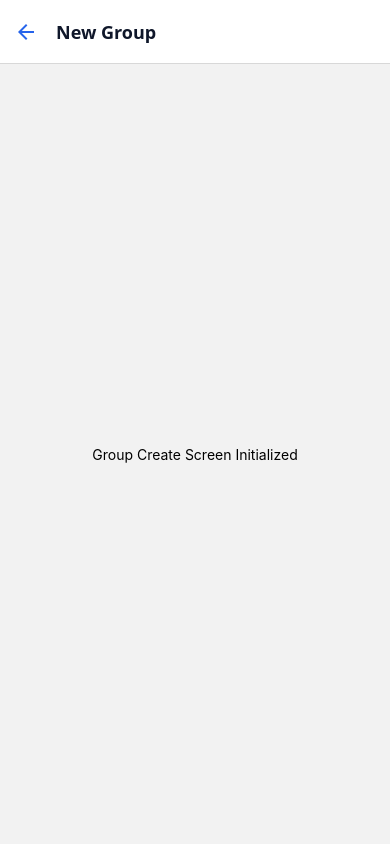
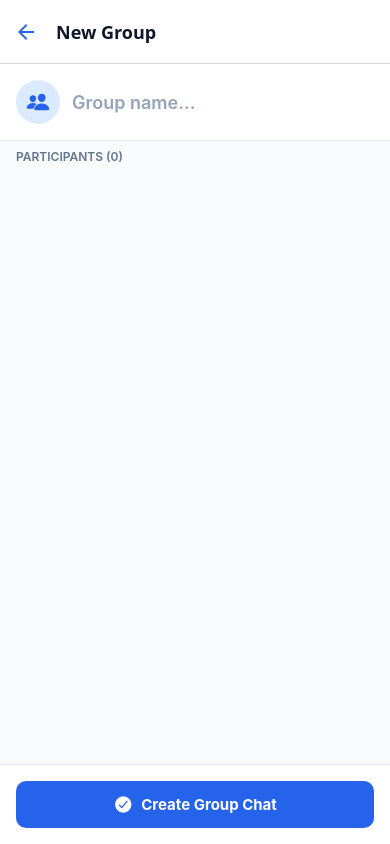
Before and after one commit to YogyeBerry/Chat-app-AD-project, a React Native app: screen /GroupCreate in a window 390 px wide. Built offline with nearby package versions, Linux system fonts and the light colour scheme.

Commit message:
feat: implement group conversation creation

```diff
--- a/src/screens/GroupCreateScreen.jsx
+++ b/src/screens/GroupCreateScreen.jsx
@@ -1,14 +1,201 @@
-import React from 'react';
-import { View, Text, StyleSheet } from 'react-native';
+import React, { useState } from 'react';
+import {
+  View,
+  Text,
+  TextInput,
+  TouchableOpacity,
+  FlatList,
+  StyleSheet,
+  ActivityIndicator,
+  Alert,
+} from 'react-native';
+import { useRoute, useNavigation } from '@react-navigation/native';
+import { Ionicons } from '@expo/vector-icons';
+import { useApp } from '../context/AppContext';
+import { conversationService } from '../services/conversationService';
+import UserListItem from '../components/UserListItem';
+import { COLORS, SPACING, TYPOGRAPHY } from '../constants/theme';
 
 export default function GroupCreateScreen() {
+  const route = useRoute();
+  const navigation = useNavigation();
+  const { baseUrl, currentUser } = useApp();
+
+  const initialSelected = route.params?.initialSelectedUsers || [];
+  const [groupName, setGroupName] = useState('');
+  const [selectedUsers, setSelectedUsers] = useState(initialSelected);
+  const [creating, setCreating] = useState(false);
+
+  const removeUser = (userId) => {
+    setSelectedUsers((prev) => prev.filter((u) => String(u.id) !== String(userId)));
+  };
+
+  const handleCreateGroup = async () => {
+    const trimmedName = groupName.trim();
+    if (!trimmedName) {
+      Alert.alert('Group Name Required', 'Please enter a name for your group conversation.');
+      return;
+    }
+    if (selectedUsers.length < 2) {
+      Alert.alert('Participants Required', 'A group must have at least 2 other participants.');
+      return;
+    }
+
+    setCreating(true);
+    try {
+      const participantIds = selectedUsers.map((u) => u.id);
+      const conversation = await conversationService.createConversation(
+        baseUrl,
+        {
+          name: trimmedName,
+          participant_ids: participantIds,
+          is_group: true,
+        },
+        currentUser?.id
+      );
+
+      // Navigate directly into newly created group chat
+      navigation.replace('Chat', {
+        conversation,
+        title: conversation.title || trimmedName,
+      });
+    } catch (err) {
+      Alert.alert('Creation Failed', err.message || 'Unable to create group conversation.');
+    } finally {
+      setCreating(false);
+    }
+  };
+
   return (
     <View style={styles.container}>
-      <Text>Group Create Screen Initialized</Text>
+      <View style={styles.headerInputContainer}>
+        <View style={styles.iconCircle}>
+          <Ionicons name="people" size={24} color={COLORS.primary} />
+        </View>
+        <TextInput
+          style={styles.nameInput}
+          placeholder="Group name..."
+          placeholderTextColor={COLORS.textMuted}
+          value={groupName}
+          onChangeText={setGroupName}
+          maxLength={40}
+        />
+      </View>
+
+      <View style={styles.sectionHeader}>
+        <Text style={styles.sectionTitle}>
+          Participants ({selectedUsers.length})
+        </Text>
+      </View>
+
+      <FlatList
+        data={selectedUsers}
+        keyExtractor={(item) => String(item.id)}
+        renderItem={({ item }) => (
+          <View style={styles.userRow}>
+            <UserListItem user={item} />
+            <TouchableOpacity
+              style={styles.removeBtn}
+              onPress={() => removeUser(item.id)}
+              hitSlop={{ top: 8, bottom: 8, left: 8, right: 8 }}
+            >
+              <Ionicons name="close-circle" size={22} color={COLORS.error} />
+            </TouchableOpacity>
+          </View>
+        )}
+      />
+
+      <View style={styles.footer}>
+        <TouchableOpacity
+          style={[styles.createBtn, creating && styles.createBtnDisabled]}
+          onPress={handleCreateGroup}
+          disabled={creating}
+          activeOpacity={0.8}
+        >
+          {creating ? (
+            <ActivityIndicator size="small" color="#FFFFFF" />
+          ) : (
+            <>
+              <Ionicons name="checkmark-circle" size={20} color="#FFFFFF" style={styles.btnIcon} />
+              <Text style={styles.createBtnText}>Create Group Chat</Text>
+            </>
+          )}
+        </TouchableOpacity>
+      </View>
     </View>
   );
 }
 
 const styles = StyleSheet.create({
-  container: { flex: 1, alignItems: 'center', justifyContent: 'center' },
+  container: {
+    flex: 1,
+    backgroundColor: COLORS.background,
+  },
+  headerInputContainer: {
+    flexDirection: 'row',
+    alignItems: 'center',
+    padding: SPACING.lg,
+    backgroundColor: '#FFFFFF',
+    borderBottomWidth: StyleSheet.hairlineWidth,
+    borderBottomColor: COLORS.border,
+  },
+  iconCircle: {
+    width: 44,
+    height: 44,
+    borderRadius: 22,
+    backgroundColor: COLORS.primaryLight,
+    alignItems: 'center',
+    justifyContent: 'center',
+    marginRight: SPACING.md,
+  },
+  nameInput: {
+    flex: 1,
+    fontSize: TYPOGRAPHY.title,
+    fontWeight: '600',
+    color: COLORS.text,
+  },
+  sectionHeader: {
+    paddingHorizontal: SPACING.lg,
+    paddingVertical: SPACING.sm,
+    backgroundColor: COLORS.background,
+  },
+  sectionTitle: {
+    fontSize: TYPOGRAPHY.caption,
+    fontWeight: '600',
+    color: COLORS.textSecondary,
+    textTransform: 'uppercase',
+  },
+  userRow: {
+    position: 'relative',
+  },
+  removeBtn: {
+    position: 'absolute',
+    right: SPACING.lg,
+    top: '35%',
+  },
+  footer: {
+    padding: SPACING.lg,
+    backgroundColor: '#FFFFFF',
+    borderTopWidth: StyleSheet.hairlineWidth,
+    borderTopColor: COLORS.border,
+  },
+  createBtn: {
+    backgroundColor: COLORS.primary,
+    borderRadius: 10,
+    paddingVertical: SPACING.md,
+    flexDirection: 'row',
+    alignItems: 'center',
+    justifyContent: 'center',
+  },
+  createBtnDisabled: {
+    opacity: 0.6,
+  },
+  btnIcon: {
+    marginRight: SPACING.sm,
+  },
+  createBtnText: {
+    color: '#FFFFFF',
+    fontSize: TYPOGRAPHY.body + 1,
+    fontWeight: '700',
+  },
 });
```
